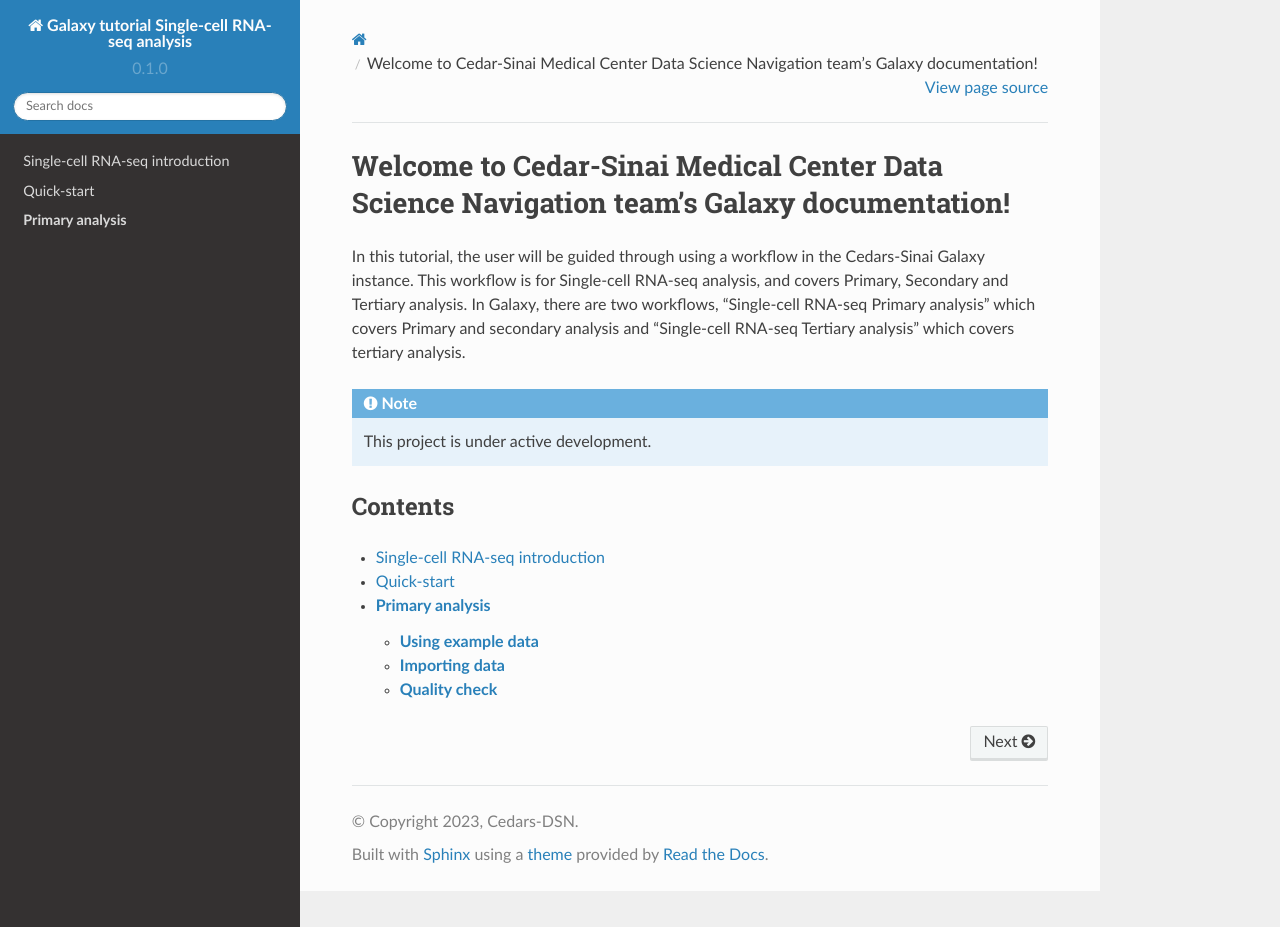
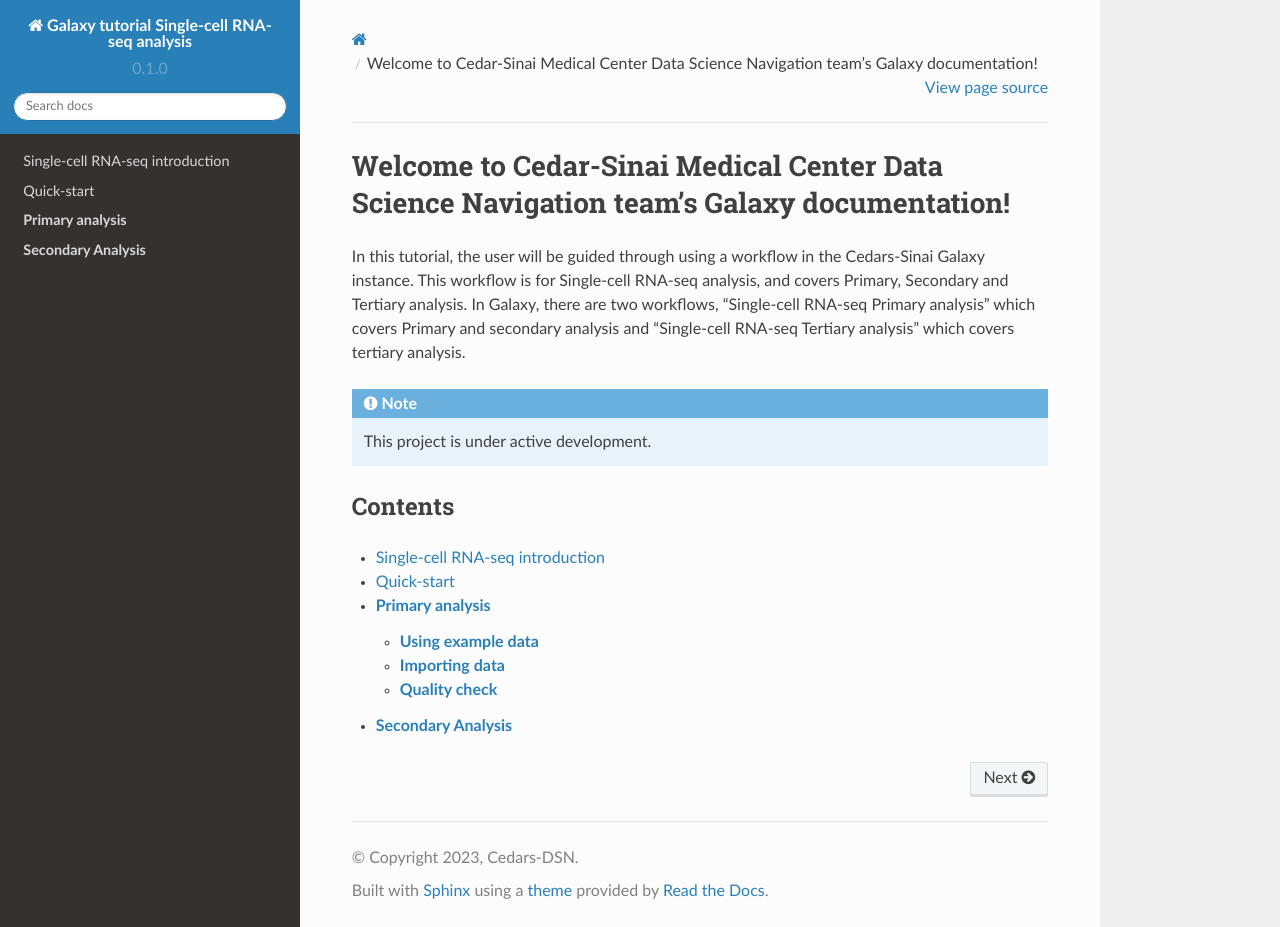
Before and after one commit to CedarsDSN/Galaxy_tutorial_scRNAseq_analysis, a Sphinx documentation site: the page built from docs/index.rst, in a window 1280 px wide and 927 px high. Built offline with Sphinx 7.4.7 and the Read the Docs theme 2.0.0, drawn with Linux system fonts in a browser that asks for light colours; pages that are not in the unit, such as notebooks, are missing from menus.

Commit message:
Update index.rst

```diff
--- a/docs/index.rst
+++ b/docs/index.rst
@@ -16,3 +16,4 @@
    Single-cell RNA-seq introduction
    Quick-start
    Primary analysis/index.rst
+   Secondary analysis/index.rst
```
